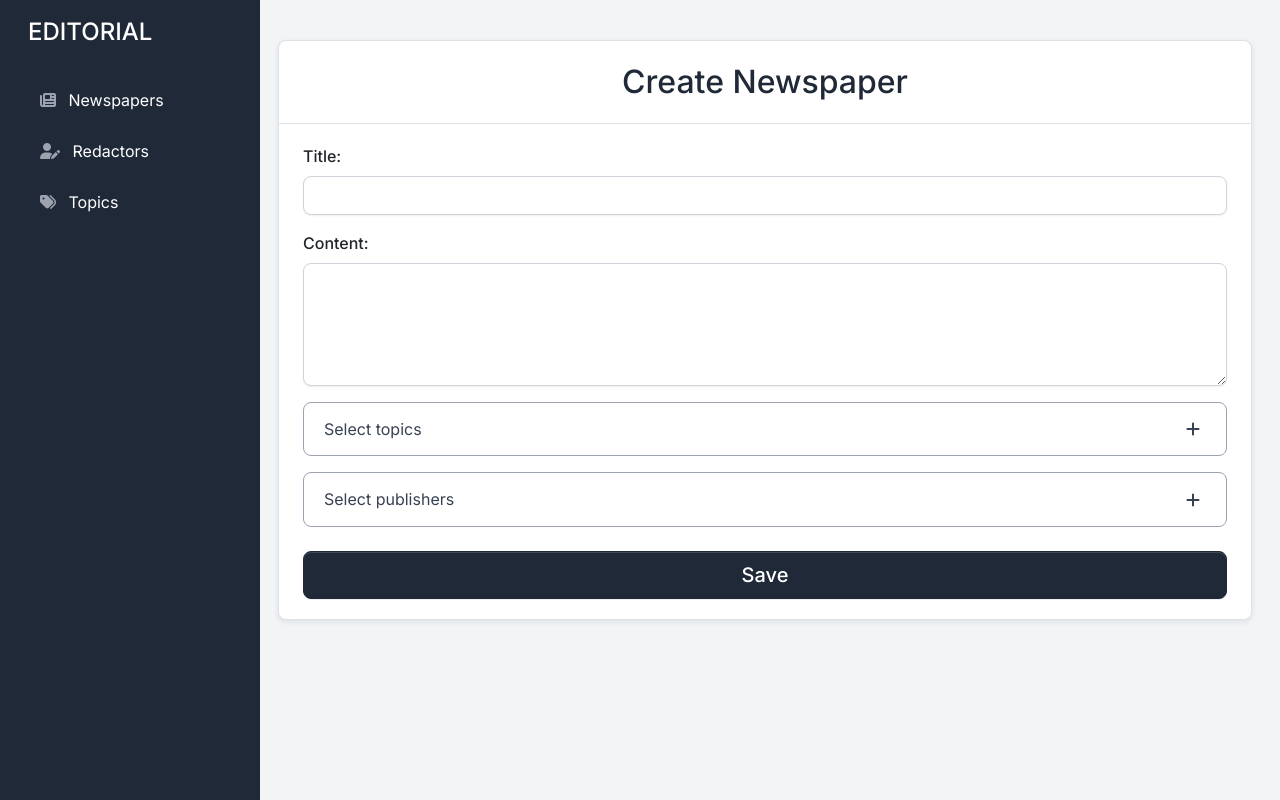
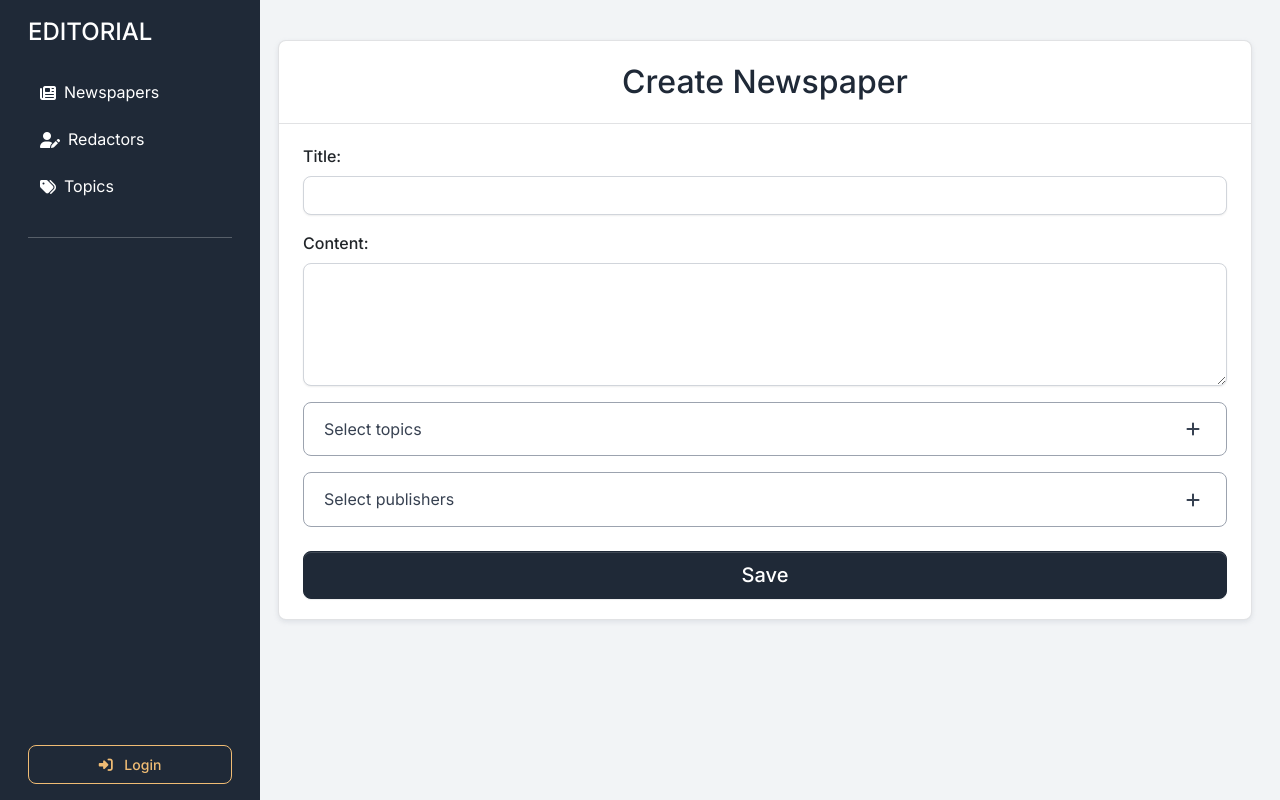
Before and after one commit to misha-cw/editorial-tracker, a Django app: page /newspapers/create/ in a window 1280 px wide. Run offline with Django 5.2, Linux system fonts and the light colour scheme; data that the repository does not hold is empty.

Commit message:
feat: implement login and logout functionality

```diff
--- a/config/settings.py
+++ b/config/settings.py
@@ -105,6 +105,8 @@ AUTH_PASSWORD_VALIDATORS = [
 
 AUTH_USER_MODEL = "catalog.Redactor"
 
+LOGIN_REDIRECT_URL = "/"
+
 
 # Internationalization
 # https://docs.djangoproject.com/en/5.2/topics/i18n/
--- a/config/urls.py
+++ b/config/urls.py
@@ -21,4 +21,5 @@ from django.urls import path, include
 urlpatterns = [
     path("admin/", admin.site.urls),
     path("", include("catalog.urls", namespace="catalog")),
+    path("accounts/", include("django.contrib.auth.urls")),
 ]
--- a/templates/includes/sidebar.html
+++ b/templates/includes/sidebar.html
@@ -1,38 +1,54 @@
-{% load static %}
-<!-- Sidebar -->
 <nav id="sidebar"
-     class="sidebar d-lg-block bg-gray-800 text-white collapse collapse-horizontal">
-  <div class="container-fluid d-flex flex-column p-3">
-    <!-- Brand / Logo -->
+     class="sidebar d-lg-block bg-primary text-white collapse collapse-horizontal">
+  <div class="container-fluid d-flex flex-column p-3 min-vh-100">
     <a class="navbar-brand text-white mb-4" href="{% url 'catalog:index' %}">
-      <h4>Editorial</h4>
+      <h4 class="fw-bold mb-0">Editorial</h4>
     </a>
-    <!-- Navigation -->
-    <ul class="nav flex-column pt-3 pt-md-0">
-      <li class="nav-item mb-2">
-        <a href="{% url 'catalog:newspaper-list' %}" class="nav-link">
-          <span class="sidebar-icon">
-            <i class="fas fa-newspaper"></i>
-          </span>
-          <span class="sidebar-text">Newspapers</span>
+    <ul class="nav flex-column mb-3">
+      <li class="nav-item mb-1">
+        <a href="{% url 'catalog:newspaper-list' %}"
+           class="nav-link text-white d-flex align-items-center">
+          <i class="fas fa-newspaper me-2"></i>
+          Newspapers
         </a>
       </li>
-      <li class="nav-item mb-2">
-        <a href="{% url 'catalog:redactor-list' %}" class="nav-link">
-          <span class="sidebar-icon">
-            <i class="fas fa-user-edit"></i>
-          </span>
-          <span class="sidebar-text">Redactors</span>
+      <li class="nav-item mb-1">
+        <a href="{% url 'catalog:redactor-list' %}"
+           class="nav-link text-white d-flex align-items-center">
+          <i class="fas fa-user-edit me-2"></i>
+          Redactors
         </a>
       </li>
-      <li class="nav-item mb-2">
-        <a href="{% url 'catalog:topic-list' %}" class="nav-link ">
-          <span class="sidebar-icon">
-            <i class="fas fa-tags"></i>
-          </span>
-          <span class="sidebar-text">Topics</span>
+      <li class="nav-item mb-1">
+        <a href="{% url 'catalog:topic-list' %}"
+           class="nav-link text-white d-flex align-items-center">
+          <i class="fas fa-tags me-2"></i>
+          Topics
         </a>
       </li>
     </ul>
+    <hr class="border-light my-2">
+    <div class="mt-auto pt-3">
+      {% if user.is_authenticated %}
+        <div class="d-flex align-items-center justify-content-between bg-primary-dark rounded px-2 py-2">
+          <a href="#"
+             class=" text-white d-flex align-items-center overflow-hidden text-truncate">
+            <i class="fas fa-user-circle fa-2x me-2"></i>
+             <span class="fw-semibold text-truncate">{{ user.username }}</span>
+          </a>
+          <form action="{% url 'logout' %}" method="post" class="m-0">
+            {% csrf_token %}
+            <button type="submit" class="btn btn-sm btn-outline-danger">
+              <i class="fas fa-sign-out-alt"></i>
+            </button>
+          </form>
+        </div>
+      {% else %}
+        <a href="{% url 'login' %}" class="btn btn-outline-secondary w-100">
+          <i class="fas fa-sign-in-alt me-2"></i>
+          Login
+        </a>
+      {% endif %}
+    </div>
   </div>
 </nav>
```
Also changed, not shown: templates/registration/logged_out.html (added, +11 -0 lines), templates/registration/login.html (added, +19 -0 lines).
